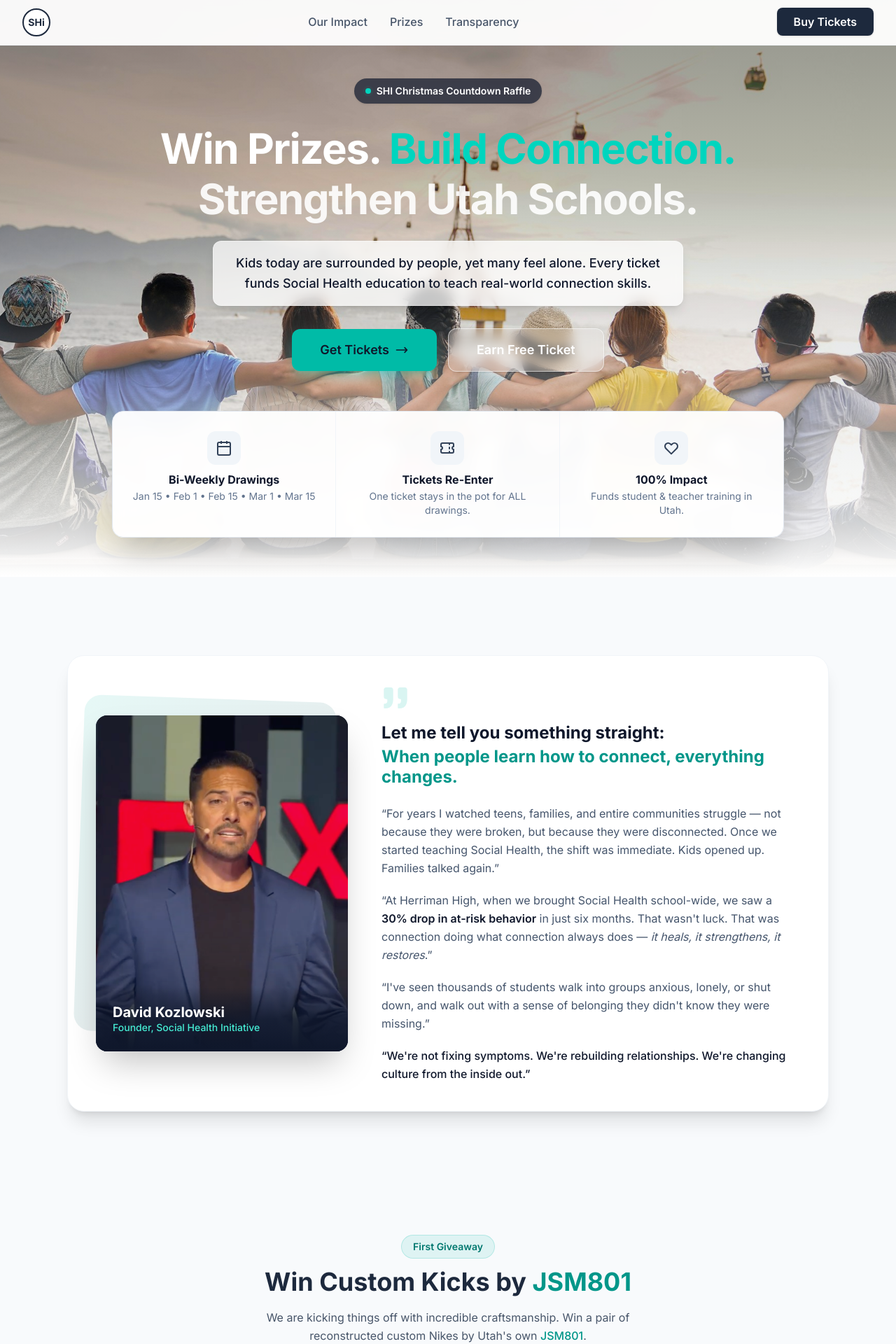
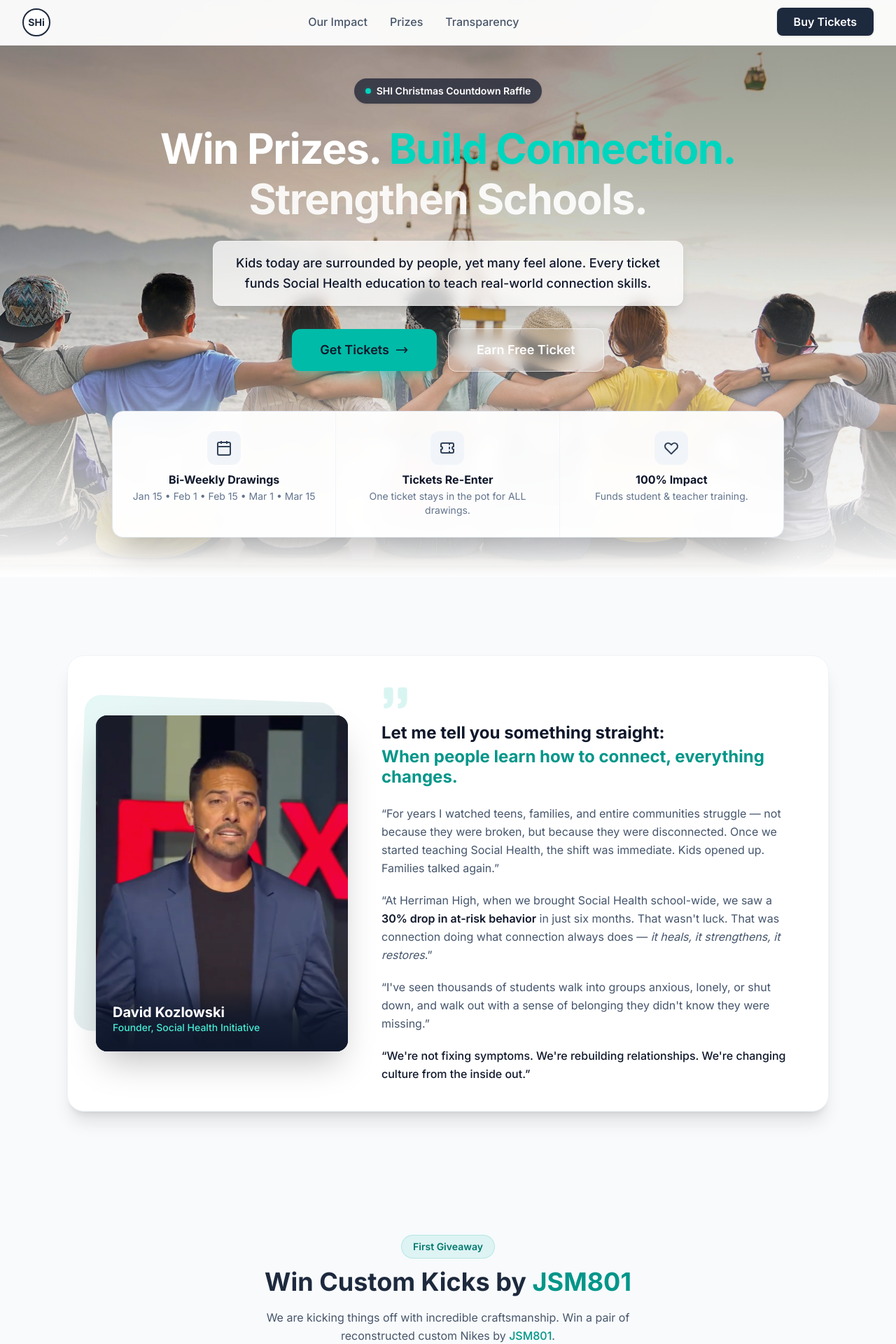
Before and after one commit to danny-nbrain/shi, a Next.js app in the folder raffle/: page / in a window 1280 px wide. Shown: the top 1920 px of the page at 70% size. Built offline with nearby package versions, Linux system fonts and the light colour scheme.

Commit message:
Remove all references to Utah from website content

```diff
--- a/raffle/app/admin/dashboard/page.tsx
+++ b/raffle/app/admin/dashboard/page.tsx
@@ -495,7 +495,7 @@
               </label>
               <input
                 type="text"
-                defaultValue="Win Prizes. Build Connection. Strengthen Utah Schools."
+                defaultValue="Win Prizes. Build Connection. Strengthen Schools."
                 className="w-full px-4 py-3 border border-gray-300 rounded-lg focus:ring-2 focus:ring-teal-500 focus:border-transparent"
               />
             </div>
--- a/raffle/app/components/Footer.tsx
+++ b/raffle/app/components/Footer.tsx
@@ -15,7 +15,7 @@
               </div>
             </div>
             <p className="text-gray-400 text-sm text-center md:text-left max-w-md">
-              Social Health Initiative is a registered nonprofit. This raffle is conducted in accordance with Utah state laws.
+              Social Health Initiative is a registered nonprofit. This raffle is conducted in accordance with state laws.
             </p>
           </div>
 
--- a/raffle/app/components/Hero.tsx
+++ b/raffle/app/components/Hero.tsx
@@ -35,7 +35,7 @@
             <span className="text-white">Win Prizes. </span>
             <span className="text-teal-400">Build Connection.</span>
             <br className="hidden sm:block" />
-            <span className="text-white/90">Strengthen Utah Schools.</span>
+            <span className="text-white/90">Strengthen Schools.</span>
           </h1>
 
           {/* Subheadline */}
@@ -95,7 +95,7 @@
                 </svg>
               </div>
               <h3 className="font-bold text-slate-900">100% Impact</h3>
-              <p className="mt-1 text-sm text-slate-500">Funds student & teacher training in Utah.</p>
+              <p className="mt-1 text-sm text-slate-500">Funds student & teacher training.</p>
             </div>
           </div>
         </div>
--- a/raffle/app/components/PrizesSection.tsx
+++ b/raffle/app/components/PrizesSection.tsx
@@ -15,7 +15,7 @@
             Win Custom Kicks by <span className="text-teal-600">JSM801</span>
           </h2>
           <p className="text-gray-600 max-w-xl mx-auto text-base leading-relaxed">
-            We are kicking things off with incredible craftsmanship. Win a pair of reconstructed custom Nikes by Utah&apos;s own{' '}
+            We are kicking things off with incredible craftsmanship. Win a pair of reconstructed custom Nikes by{' '}
             <a href="https://www.jsm801.com" target="_blank" rel="noopener noreferrer" className="text-teal-600 hover:underline font-medium">
               JSM801
             </a>
--- a/raffle/app/layout.tsx
+++ b/raffle/app/layout.tsx
@@ -3,18 +3,18 @@
 
 export const metadata: Metadata = {
   title: "SHI Christmas Countdown Raffle | Win Prizes & Build Connection",
-  description: "Win prizes while supporting Social Health education in Utah schools. Every ticket funds real-world connection skills training for students and teachers.",
-  keywords: "raffle, Social Health Initiative, Utah schools, connection, education, nonprofit",
+  description: "Win prizes while supporting Social Health education. Every ticket funds real-world connection skills training for students and teachers.",
+  keywords: "raffle, Social Health Initiative, schools, connection, education, nonprofit",
   openGraph: {
     title: "SHI Christmas Countdown Raffle",
-    description: "Win Prizes. Build Connection. Strengthen Utah Schools.",
+    description: "Win Prizes. Build Connection. Strengthen Schools.",
     type: "website",
     url: "https://raffle.socialhealthinitiative.org",
   },
   twitter: {
     card: "summary_large_image",
     title: "SHI Christmas Countdown Raffle",
-    description: "Win Prizes. Build Connection. Strengthen Utah Schools.",
+    description: "Win Prizes. Build Connection. Strengthen Schools.",
   },
 };
 
--- a/raffle/app/success/page.tsx
+++ b/raffle/app/success/page.tsx
@@ -92,7 +92,7 @@
             Back to Home
           </Link>
           <a
-            href="https://twitter.com/intent/tweet?text=I%20just%20entered%20the%20SHI%20Christmas%20Countdown%20Raffle%20to%20win%20amazing%20prizes%20while%20supporting%20Social%20Health%20education%20in%20Utah%20schools!%20%F0%9F%8E%89&url=https://raffle.socialhealthinitiative.org"
+            href="https://twitter.com/intent/tweet?text=I%20just%20entered%20the%20SHI%20Christmas%20Countdown%20Raffle%20to%20win%20amazing%20prizes%20while%20supporting%20Social%20Health%20education!%20%F0%9F%8E%89&url=https://raffle.socialhealthinitiative.org"
             target="_blank"
             rel="noopener noreferrer"
             className="inline-flex items-center justify-center gap-2 bg-slate-800 hover:bg-slate-700 text-white px-6 py-3 rounded-xl font-semibold transition-all"
@@ -105,7 +105,7 @@
         </div>
 
         <p className="mt-8 text-gray-500 text-sm">
-          100% of your donation goes to Social Health education in Utah schools.
+          100% of your donation goes to Social Health education.
         </p>
       </div>
     </div>
```
